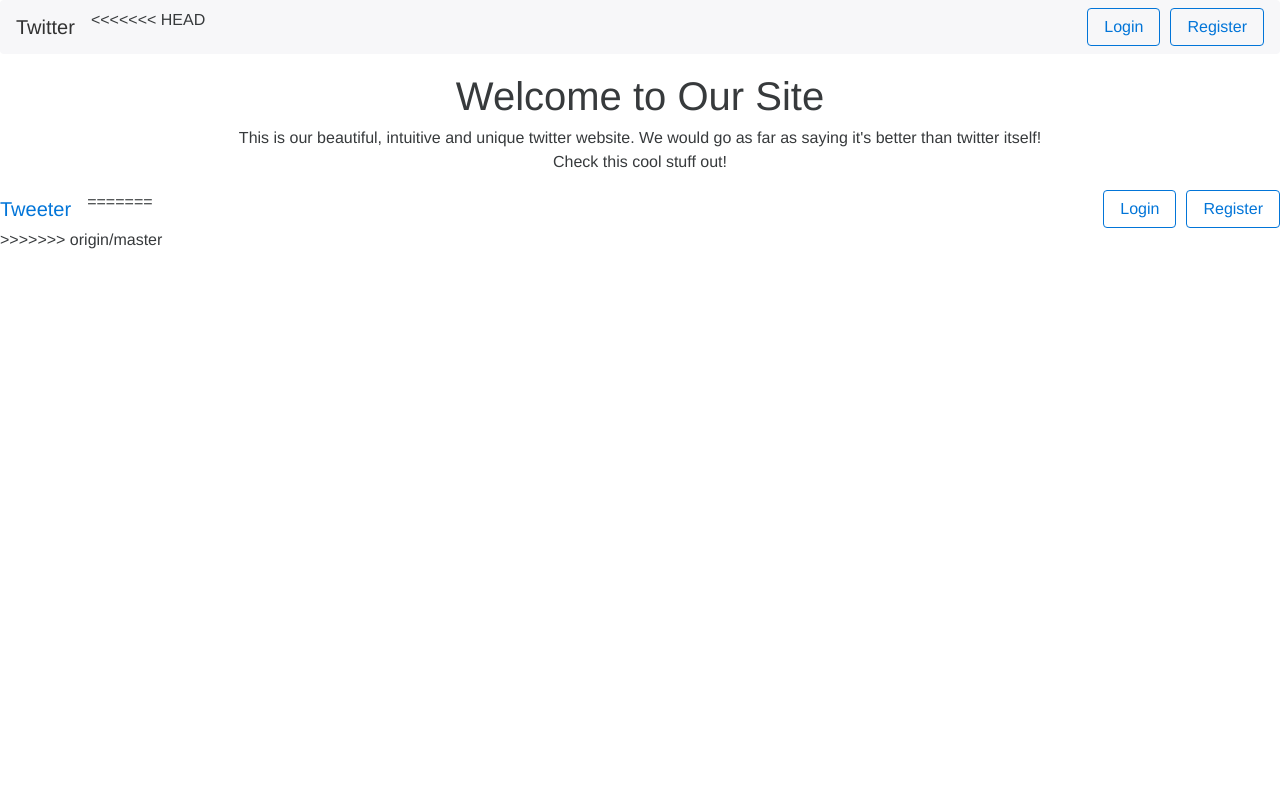
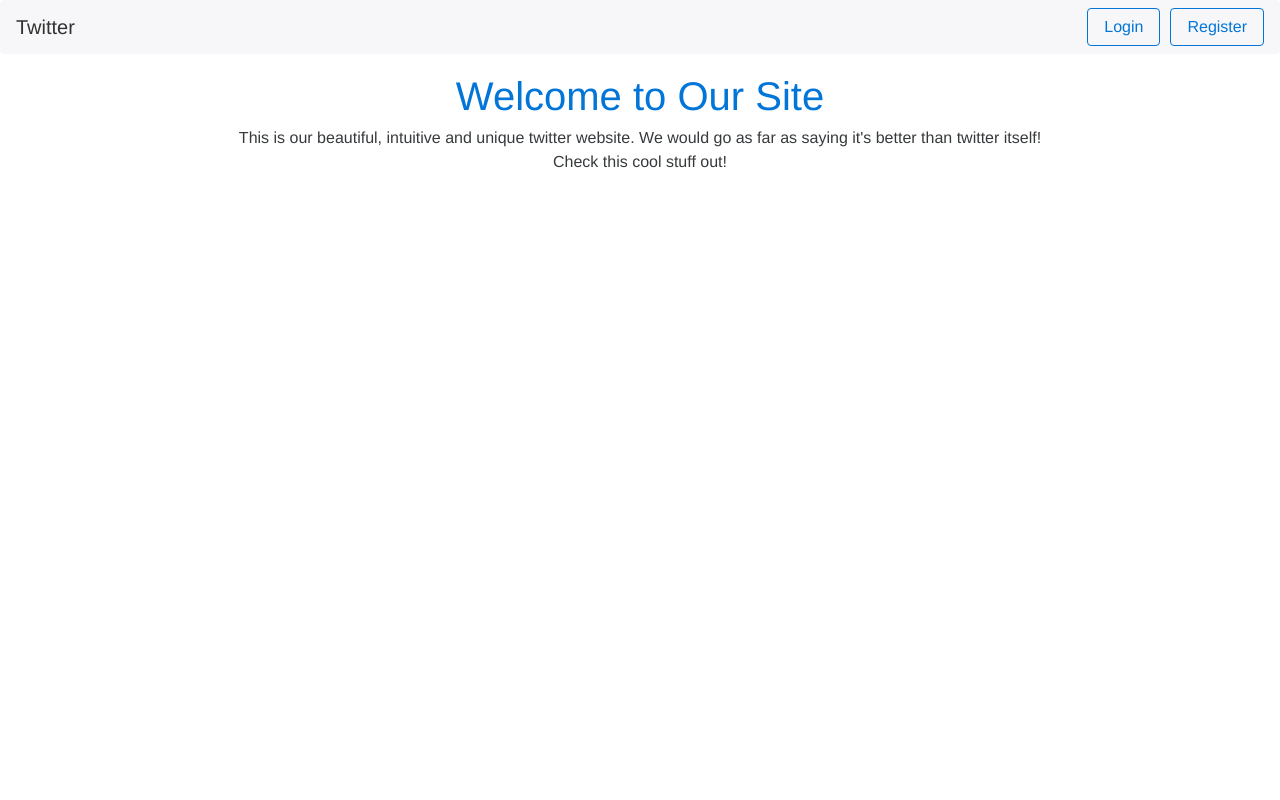
Before and after one commit to PHP-Masters/PHP-Twit, a PHP site: page /PHP-Twit/home.php in a window 1280 px wide. Run offline with PHP 8.4, Linux system fonts and the light colour scheme.

Commit message:
Fixes CSS

```diff
--- a/Resources/CSS/style.css
+++ b/Resources/CSS/style.css
@@ -10,19 +10,6 @@ form {
     margin-bottom: 0px;
 }
 
-<<<<<<< HEAD
-h1 {
-  color: blue;
-}
-
-p {
-  text-align: center;
-}
-
-h2 {
-text-align: center;
-
-=======
 .author-link, .author-link:hover {
     color: black;
 }
@@ -33,5 +20,8 @@ text-align: center;
 
 .usertag-link, .usertag-link:hover {
     color: #818a91;
->>>>>>> origin/master
 }
+
+.center {
+    text-align: center;
+}
--- a/home.php
+++ b/home.php
@@ -9,28 +9,15 @@
 
     <body>
         <nav class="navbar navbar-light bg-faded" id="navbar-main">
-<<<<<<< HEAD
 			<a class="navbar-brand" href="home.php"> Twitter </a>
 			<a class="btn btn-primary-outline pull-xs-right" id="register-btn" href="register.php">Register</a>
             <a class="btn btn-primary-outline pull-xs-right" href="login.php">Login</a>
 		</nav>
-    <div>
-    <h1> <center> Welcome to Our Site </center> </h1>
-    <p> This is our beautiful, intuitive and unique twitter website.  We would go as far as saying it's better than twitter itself!
-    </br> Check this cool stuff out!
-    </p>
-
-  </div>
-
-=======
-			<a class="navbar-brand" href="home.php">Tweeter</a>
-			<a class="btn btn-primary-outline pull-xs-right" id="register-btn" href="register.php">Register</a>
-            <a class="btn btn-primary-outline pull-xs-right" href="login.php">Login</a>
-		</nav>
-
-        <div class="container-fluid">
-
+        <div class="center">
+            <h1 class="text-primary"> Welcome to Our Site </h1>
+            <p> This is our beautiful, intuitive and unique twitter website.  We would go as far as saying it's better than twitter itself!
+            </br> Check this cool stuff out!
+            </p>
         </div>
->>>>>>> origin/master
     </body>
 </html>
```
